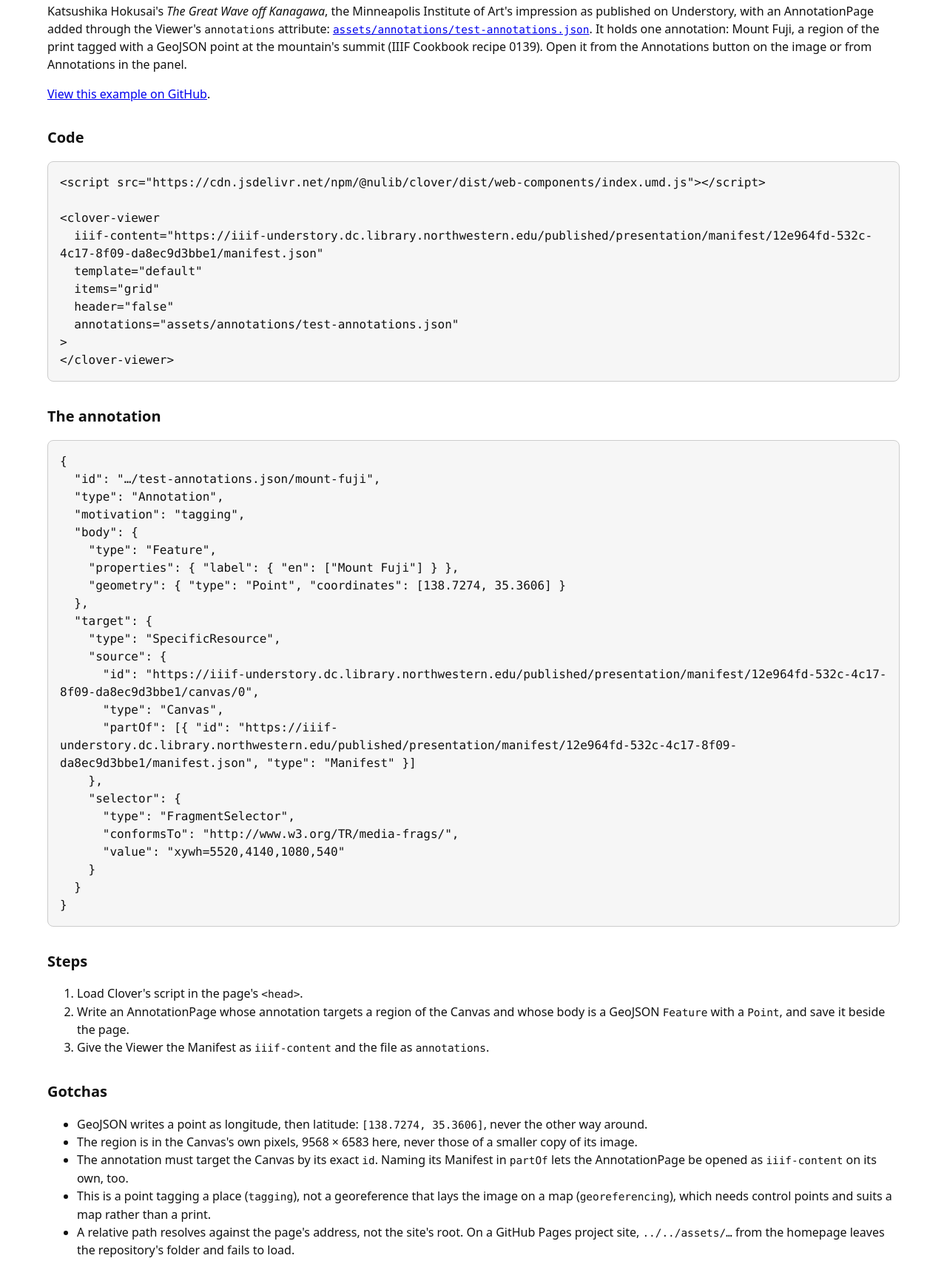
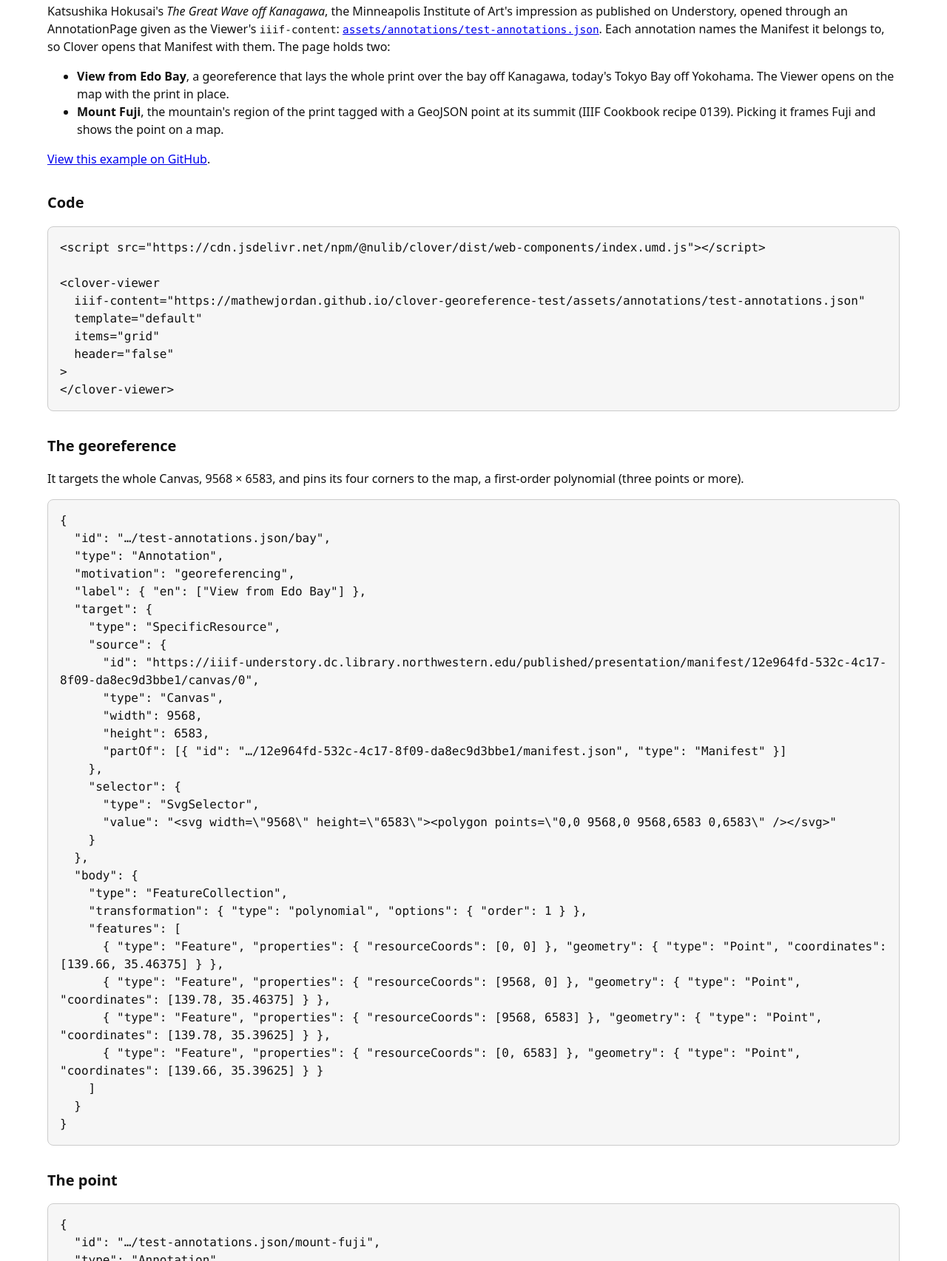
Before and after one commit to mathewjordan/clover-georeference-test, a plain HTML site: page index.html in a window 1280 px wide. Shown: the part 104-1809 px from the top of the page at 74% size. Drawn offline with Linux system fonts and the light colour scheme.

Commit message:
Open the annotations as the content

```diff
--- a/index.html
+++ b/index.html
@@ -43,37 +43,80 @@
       <p>
         Katsushika Hokusai's <cite>The Great Wave off Kanagawa</cite>, the
         Minneapolis Institute of Art's impression as published on Understory,
-        with an AnnotationPage added through the Viewer's
-        <code>annotations</code> attribute:
+        opened through an AnnotationPage given as the Viewer's
+        <code>iiif-content</code>:
         <a href="assets/annotations/test-annotations.json"><code>assets/annotations/test-annotations.json</code></a>.
-        It holds one annotation: Mount Fuji, a region of the print tagged with
-        a GeoJSON point at the mountain's summit (IIIF Cookbook recipe 0139).
-        Open it from the Annotations button on the image or from Annotations in
-        the panel.
+        Each annotation names the Manifest it belongs to, so Clover opens that
+        Manifest with them. The page holds two:
       </p>
+      <ul>
+        <li>
+          <strong>View from Edo Bay</strong>, a georeference that lays the whole
+          print over the bay off Kanagawa, today's Tokyo Bay off Yokohama. The
+          Viewer opens on the map with the print in place.
+        </li>
+        <li>
+          <strong>Mount Fuji</strong>, the mountain's region of the print tagged
+          with a GeoJSON point at its summit (IIIF Cookbook recipe 0139).
+          Picking it frames Fuji and shows the point on a map.
+        </li>
+      </ul>
       <p>
         <a href="https://github.com/mathewjordan/clover-georeference-test">View this example on GitHub</a>.
       </p>
       <clover-viewer
-        iiif-content="https://iiif-understory.dc.library.northwestern.edu/published/presentation/manifest/12e964fd-532c-4c17-8f09-da8ec9d3bbe1/manifest.json"
+        iiif-content="https://mathewjordan.github.io/clover-georeference-test/assets/annotations/test-annotations.json"
         template="default"
         items="grid"
         header="false"
-        annotations="assets/annotations/test-annotations.json"
       >
       </clover-viewer>
       <h2>Code</h2>
       <pre><code>&lt;script src="https://cdn.jsdelivr.net/npm/@nulib/clover/dist/web-components/index.umd.js"&gt;&lt;/script&gt;
 
 &lt;clover-viewer
-  iiif-content="https://iiif-understory.dc.library.northwestern.edu/published/presentation/manifest/12e964fd-532c-4c17-8f09-da8ec9d3bbe1/manifest.json"
+  iiif-content="https://mathewjordan.github.io/clover-georeference-test/assets/annotations/test-annotations.json"
   template="default"
   items="grid"
   header="false"
-  annotations="assets/annotations/test-annotations.json"
 &gt;
 &lt;/clover-viewer&gt;</code></pre>
-      <h2>The annotation</h2>
+      <h2>The georeference</h2>
+      <p>
+        It targets the whole Canvas, 9568 × 6583, and pins its four corners to
+        the map, a first-order polynomial (three points or more).
+      </p>
+      <pre><code>{
+  "id": "…/test-annotations.json/bay",
+  "type": "Annotation",
+  "motivation": "georeferencing",
+  "label": { "en": ["View from Edo Bay"] },
+  "target": {
+    "type": "SpecificResource",
+    "source": {
+      "id": "https://iiif-understory.dc.library.northwestern.edu/published/presentation/manifest/12e964fd-532c-4c17-8f09-da8ec9d3bbe1/canvas/0",
+      "type": "Canvas",
+      "width": 9568,
+      "height": 6583,
+      "partOf": [{ "id": "…/12e964fd-532c-4c17-8f09-da8ec9d3bbe1/manifest.json", "type": "Manifest" }]
+    },
+    "selector": {
+      "type": "SvgSelector",
+      "value": "&lt;svg width=\"9568\" height=\"6583\"&gt;&lt;polygon points=\"0,0 9568,0 9568,6583 0,6583\" /&gt;&lt;/svg&gt;"
+    }
+  },
+  "body": {
+    "type": "FeatureCollection",
+    "transformation": { "type": "polynomial", "options": { "order": 1 } },
+    "features": [
+      { "type": "Feature", "properties": { "resourceCoords": [0, 0] }, "geometry": { "type": "Point", "coordinates": [139.66, 35.46375] } },
+      { "type": "Feature", "properties": { "resourceCoords": [9568, 0] }, "geometry": { "type": "Point", "coordinates": [139.78, 35.46375] } },
+      { "type": "Feature", "properties": { "resourceCoords": [9568, 6583] }, "geometry": { "type": "Point", "coordinates": [139.78, 35.39625] } },
+      { "type": "Feature", "properties": { "resourceCoords": [0, 6583] }, "geometry": { "type": "Point", "coordinates": [139.66, 35.39625] } }
+    ]
+  }
+}</code></pre>
+      <h2>The point</h2>
       <pre><code>{
   "id": "…/test-annotations.json/mount-fuji",
   "type": "Annotation",
@@ -88,7 +131,7 @@
     "source": {
       "id": "https://iiif-understory.dc.library.northwestern.edu/published/presentation/manifest/12e964fd-532c-4c17-8f09-da8ec9d3bbe1/canvas/0",
       "type": "Canvas",
-      "partOf": [{ "id": "https://iiif-understory.dc.library.northwestern.edu/published/presentation/manifest/12e964fd-532c-4c17-8f09-da8ec9d3bbe1/manifest.json", "type": "Manifest" }]
+      "partOf": [{ "id": "…/12e964fd-532c-4c17-8f09-da8ec9d3bbe1/manifest.json", "type": "Manifest" }]
     },
     "selector": {
       "type": "FragmentSelector",
@@ -101,40 +144,44 @@
       <ol>
         <li>Load Clover's script in the page's <code>&lt;head&gt;</code>.</li>
         <li>
-          Write an AnnotationPage whose annotation targets a region of the
-          Canvas and whose body is a GeoJSON <code>Feature</code> with a
-          <code>Point</code>, and save it beside the page.
+          Write an AnnotationPage whose annotations target the Canvas and name
+          its Manifest in <code>partOf</code>, and publish it.
         </li>
         <li>
-          Give the Viewer the Manifest as <code>iiif-content</code> and the file
-          as <code>annotations</code>.
+          Give the Viewer the AnnotationPage's full address as
+          <code>iiif-content</code>.
         </li>
       </ol>
       <h2>Gotchas</h2>
       <ul>
         <li>
+          A <code>georeferencing</code> annotation is read only from the
+          content, or from the Manifest's own annotation pages. Given through
+          the Viewer's <code>annotations</code> attribute beside a Manifest, it
+          is left out (Clover 4.12.3), though a <code>tagging</code> point there
+          still shows.
+        </li>
+        <li>
+          <code>iiif-content</code> takes a full address. A relative path such
+          as <code>assets/…</code> fails with "Unreadable iiifContent", although
+          the <code>annotations</code> attribute accepts one.
+        </li>
+        <li>
+          Each annotation needs its Manifest in <code>partOf</code>, or Clover
+          has no Manifest to open.
+        </li>
+        <li>
           GeoJSON writes a point as longitude, then latitude:
           <code>[138.7274, 35.3606]</code>, never the other way around.
         </li>
         <li>
-          The region is in the Canvas's own pixels, 9568 × 6583 here, never
-          those of a smaller copy of its image.
+          Regions and <code>resourceCoords</code> are in the Canvas's own
+          pixels, 9568 × 6583 here, never those of a smaller copy of its image.
         </li>
         <li>
-          The annotation must target the Canvas by its exact <code>id</code>.
-          Naming its Manifest in <code>partOf</code> lets the AnnotationPage be
-          opened as <code>iiif-content</code> on its own, too.
-        </li>
-        <li>
-          This is a point tagging a place (<code>tagging</code>), not a
-          georeference that lays the image on a map
-          (<code>georeferencing</code>), which needs control points and suits
-          a map rather than a print.
-        </li>
-        <li>
-          A relative path resolves against the page's address, not the site's
-          root. On a GitHub Pages project site, <code>../../assets/…</code> from
-          the homepage leaves the repository's folder and fails to load.
+          Exactly where Hokusai imagined standing off Kanagawa is not settled,
+          so the georeference is an approximation: open water east of the old
+          Kanagawa post town.
         </li>
       </ul>
     </main>
```
Also changed, not shown: 1 other file.
